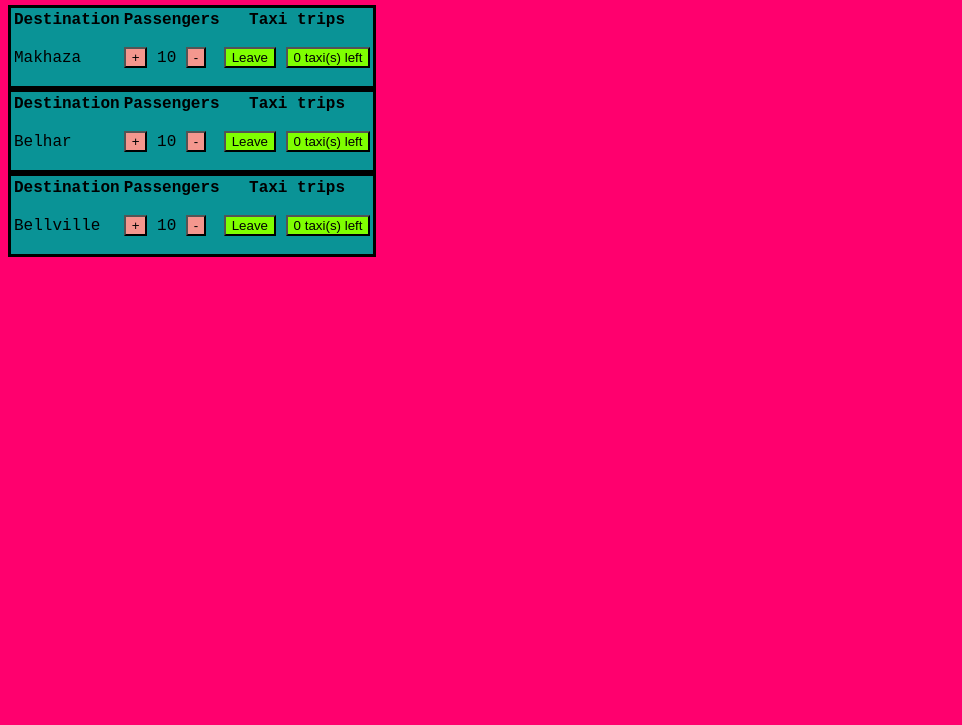
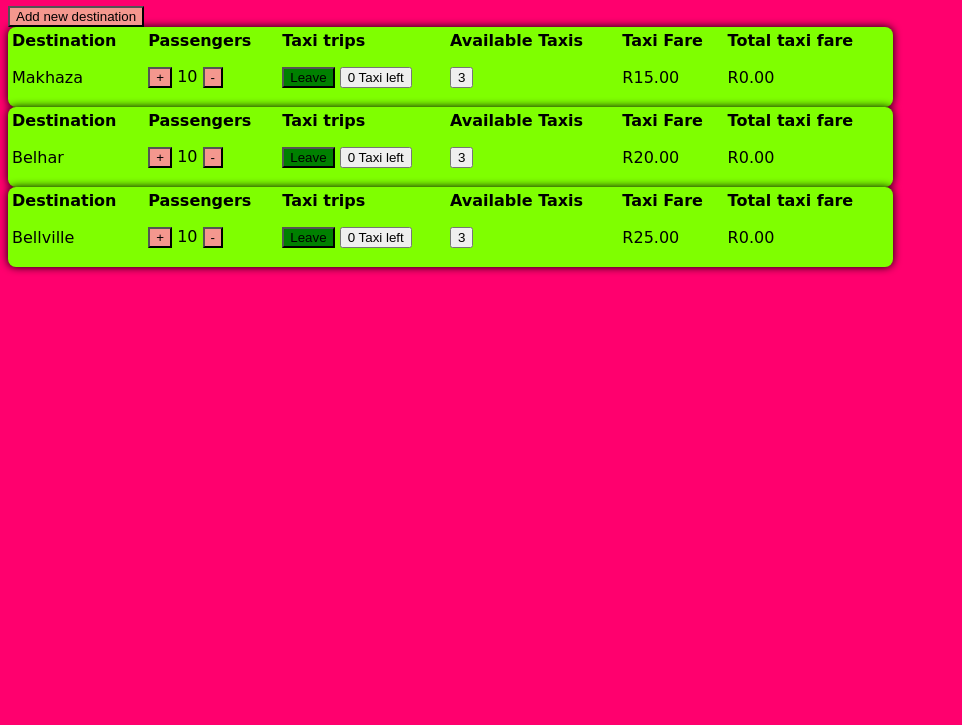
Before and after one commit to simelane-jpd/taxi-app, a plain HTML site: page index.html in a window 1280 px wide. Shown: the part 75-800 px from the top of the page, without its empty margins (0-962 px from the left). Drawn offline with nearby package versions, Linux system fonts and the light colour scheme.

Commit message:
fixed table, newroute not working

```diff
--- a/index.html
+++ b/index.html
@@ -17,12 +17,12 @@
         <div x-data="{ errorMessage: false }">
             <div x-data="{ successMessage: false }">
                 <div x-data="{ noTaxisError: false }">
-                    <p id="snackbar" x-show="errorMessage">taxi needs 10 passengers to depart</p>
-                    <p id="snackbar" x-show="noTaxisError">there are currently no taxis available</p>
-                    <p id="snackbar" x-show="successMessage">taxi has successfully departed</p>
+                    <p id="snackbar" x-show="errorMessage">Taxi needs a minimum of 10 passengers to depart</p>
+                    <p id="snackbar" x-show="noTaxisError">No taxis are available</p>
+                    <p id="snackbar" x-show="successMessage">Taxi has left</p>
                     <div x-data="{ rank : [{
                         destination: 'Makhaza',
-                        queue: 10,
+                        passenger: 10,
                         departedTaxis: 0,
                         taxiFare: 15,
                         totalFare: 0,
@@ -30,7 +30,7 @@
                     },
                     {
                         destination: 'Belhar',
-                        queue: 10,
+                        passenger: 10,
                         departedTaxis: 0,
                         taxiFare: 20,
                         totalFare: 0,
@@ -38,22 +38,27 @@
                     },
                     {
                         destination: 'Bellville',
-                        queue: 10,
+                        passenger: 10,
                         departedTaxis: 0,
                         taxiFare: 25,
                         totalFare: 0,
                         availTaxis: 3
                     }]}">
+                    <button type="button" class="btn btn-secondary" data-bs-toggle="modal" data-bs-target="#exampleModal">
+                        Add new destination
+                      </button>
                         <template x-for="taxi in rank">
                             <table class="table">
 
                                 <tr>
                                     <th>Destination</th>
                                     <th>Passengers</th>
+
                                     <th>Taxi trips</th>
-                                    <!--th scope="col">Trip Fare</th>
-                                        <th scope="col">Total Fare Made</th>
-                                        <th scope="col">Available Taxis</th-->
+                                    <th>Available Taxis</th>
+                                    <th>Taxi Fare</th>
+                                        <th>Total taxi fare</th>
+
                                 </tr>
 
 
@@ -63,26 +68,27 @@
                                     </td>
 
                                     <td>
-                                        <button class="btn" x-on:click="taxi.queue++">+</button>
-                                        <span x-text="taxi.queue"></span>
-                                        <button class="btn" x-on:click="taxi.queue--">-</button>
+                                        <button class="btn" x-on:click="taxi.passenger++">+</button>
+                                        <span x-text="taxi.passenger"></span>
+                                        <button class="btn" x-on:click="taxi.passenger--">-</button>
                                     </td>
 
 
                                     <td><button class="Btn"
-                                            x-on:click="if (taxi.queue >= 10 && taxi.availTaxis > 0) {taxi.queue-=10, taxi.departedTaxis++, taxi.totalFare+=taxi.taxiFare, taxi.availTaxis--, successMessage=true} else if (taxi.queue < 10) {errorMessage=true; setTimeout(() => { errorMessage=false }, 2000)}; setTimeout(() => { successMessage=false }, 2000); if (taxi.availTaxis <= 0){noTaxisError=true} setTimeout(() => { noTaxisError=false }, 2000)">Leave
-                                        </button> <button class="Btn"> <span x-text="taxi.departedTaxis"></span>
-                                            taxi(s)
-                                            left</button></td>
-                                    <!--td>
-                                            <p x-text="taxi.taxiFare.toFixed(2)"></p>
+                                            x-on:click="if ( taxi.passenger >= 10 && taxi.availTaxis > 0) { taxi.availTaxis--, taxi.passenger-=10, taxi.departedTaxis++, taxi.totalFare+=taxi.taxiFare,  successMessage=true} else if (taxi.passenger < 10) {errorMessage=true; setTimeout(() => { errorMessage=false }, 2000)}; setTimeout(() => { successMessage=false }, 2000); if (taxi.availTaxis <= 0){noTaxisError=true} setTimeout(() => { noTaxisError=false }, 2000)">Leave
+                                        </button>
+                                         <button><span x-text="taxi.departedTaxis"></span>
+                                            Taxi left</button></td>
+                                            <td>
+                                               <button class="but" x-text="taxi.availTaxis"></button>
+                                            </td>
+                                    <td>
+                                            R<span x-text="taxi.taxiFare.toFixed(2)"></span>
                                         </td>
-                                        <td>
-                                            <p x-text="taxi.totalFare.toFixed(2)"></p>
+                                        <td>R<span
+                                             x-text="taxi.totalFare.toFixed(2)"></span>
                                         </td>
-                                        <td>
-                                            <p x-text="taxi.availTaxis"></p>
-                                        </td-->
+
                                 </tr>
 
                             </table>
@@ -95,7 +101,7 @@
 
 
 
-
+<script src="index.js"></script>
 
 </body>
 
--- /dev/null
+++ b/index.js
@@ -0,0 +1,27 @@
+const destinations = document.querySelector(".destinations")
+const taxiRankApp = document.querySelector(".taxiRankApp")
+const saveBtn = document.getElementById('save')
+
+let displayDestinations = taxiTemplate({
+    rank: taxiRankApp.returnRankInfo()
+});
+const destinationInput = document.getElementById('usr')
+saveBtn.addEventListener('click', () => {
+    taxiRankApp.newDestination(destinationInput.value)
+    let displayDestinations = taxiTemplate({
+        rank: taxiRankApp.returnRankInfo()
+    });
+    destinations.innerHTML = displayDestinations
+})
+const newDestination = (destinationName) => {
+    if (destinationName) {
+        rank.push({
+            destination: destinationName,
+            queue: 0,
+            departedTaxis: 0
+        })
+    }
+    return {
+        newDestination
+    }
+}
--- a/style.css
+++ b/style.css
@@ -1,22 +1,40 @@
 table {
-    background-color:#0a9396;
-
-    border-radius: solid;
+    background-color: chartreuse;
 }
 body {
     background-color:#ff006e;
-    font-family: 'Courier New', Courier, monospace;
+    font-family: cursive;
 }
 @media (min-width: 560px) {
     body {
         background-color: #03071e;
     }
     table {
-        background-color:#e85d04;
+        box-sizing: border-box;
+        overflow: hidden;
+        background-color: yellow;
+        border-collapse: collapse;
+        border: solid;
+        min-width: 23em; width: 70%; max-width: 56em;
+        border-radius: .5em;
+        box-shadow: 0 0 .5em #000;
+      }
 
-        border-radius: solid;
-    }
-    }
+      thead {
+        background: linear-gradient(#606062, #28262b);
+        font-weight: 700;
+        letter-spacing: 1px;
+        text-transform: uppercase;
+        cursor: pointer;
+      }
+
+      th { text-align: left; }
+
+
+
+}
+
+
 
     h1 {
         color:#662e9b;
@@ -28,11 +46,26 @@ body {
         background-color:#ff006e;
     }
     table {
-        background-color:#0a9396;
+        box-sizing: border-box;
+        overflow: hidden;
+        background-color:chartreuse;
+        border-collapse: collapse;
+        min-width: 23em; width: 70%; max-width: 56em;
+        border-radius: .5em;
+        box-shadow: 0 0 .5em #000;
+      }
 
-        border-radius: solid;
-        border: solid;
-    }
+      thead {
+        background: linear-gradient(#606062, #28262b);
+        font-weight: 700;
+        letter-spacing: 1px;
+        text-transform: uppercase;
+        cursor: pointer;
+      }
+
+      th { text-align: left; }
+
+
 
 }
 
@@ -40,5 +73,5 @@ body {
     background-color:#f4978e;
 }
 .Btn {
-    background-color:chartreuse;
+    background-color:green;
 }
```
